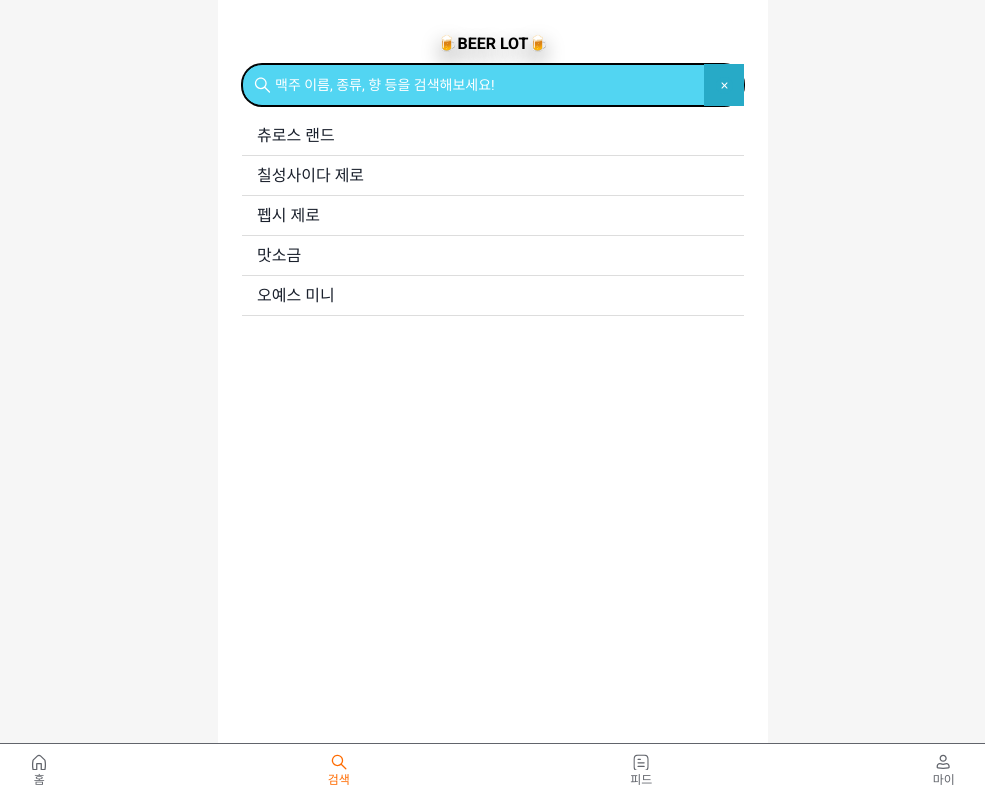
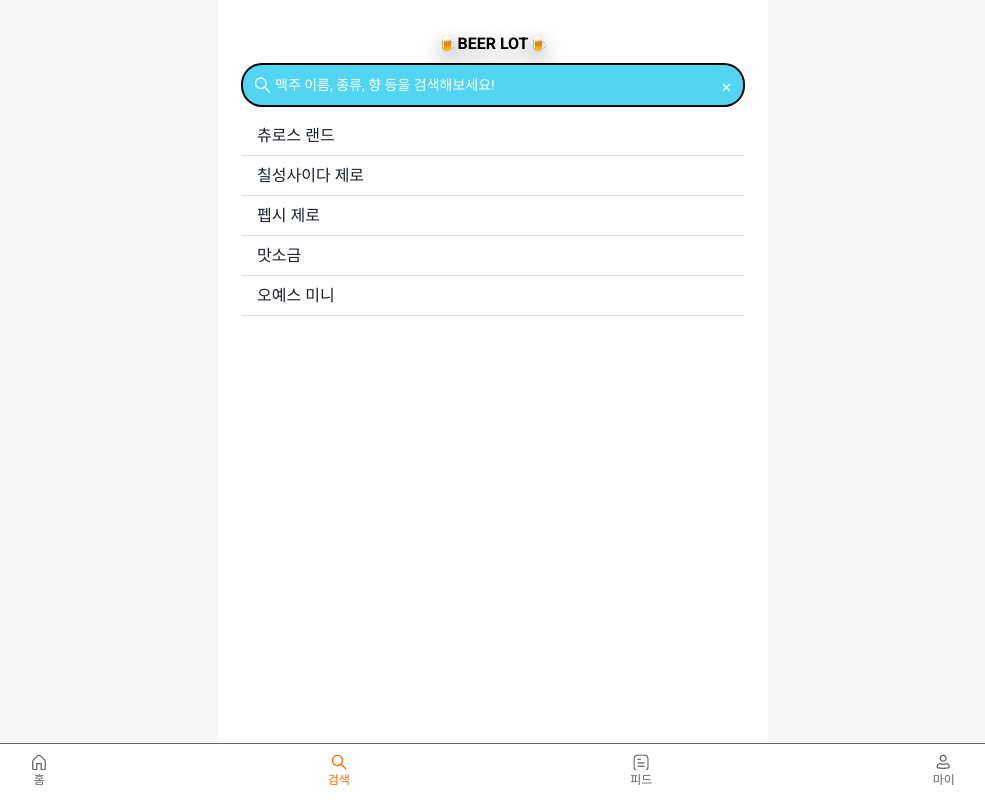
Before and after one commit to taeee1/beerlot-client, a Next.js app: page /search in a window 1280 px wide. Shown: the whole page, without its empty margins (147-1132 px from the left). Built offline with nearby package versions, Linux system fonts and the light colour scheme.

Commit message:
feat: add circle, remove clear button from home searchbar (#37)

```diff
--- a/src/home/SearchInputHome.tsx
+++ b/src/home/SearchInputHome.tsx
@@ -37,9 +37,6 @@ const SearchInputHome: React.FC<SearchInputHomeProps> = ({ placeholder }) => {
       <InputLeftElement h="full">
         <SearchGlass />
       </InputLeftElement>
-      <InputRightElement h="full" as="circle" bg="blue.200">
-        <WhiteCross />
-      </InputRightElement>
     </InputGroup>
   );
 };
--- a/src/search/SearchInput.tsx
+++ b/src/search/SearchInput.tsx
@@ -1,4 +1,5 @@
 import {
+  Box,
   Circle,
   Input,
   InputGroup,
@@ -35,14 +36,15 @@ const SearchInput: React.FC<SearchInputProps> = ({
         textColor="white"
         _placeholder={{ color: "inherit" }}
         focusBorderColor="inherit"
+        _hover={{}}
       />
       <InputLeftElement h="full">
         <SearchGlass />
       </InputLeftElement>
-      <InputRightElement h="full" as="circle" bg="blue.200">
-        <Circle size="17px" bg="blue.200" onClick={clearInput} id="circle">
+      <InputRightElement h="full" onClick={clearInput} borderRadius="50%">
+        <Box w="17px" h="17px" id="circle" borderRadius="50%" color="blue.200">
           <WhiteCross />
-        </Circle>
+        </Box>
       </InputRightElement>
     </InputGroup>
   );
```
